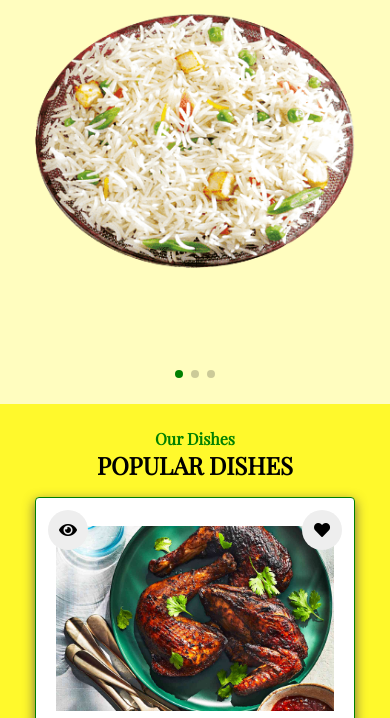
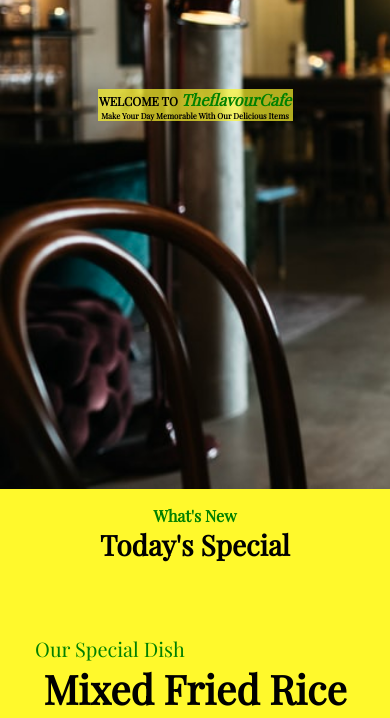
Before and after one commit to Jit10chatterjee/Restuarant, a plain HTML site: page index.html in a window 390 px wide. Shown: the part 311-1029 px from the top of the page. Drawn offline with nearby package versions, Linux system fonts and the light colour scheme.

Commit message:
changing

```diff
--- a/index.html
+++ b/index.html
@@ -23,6 +23,7 @@
 
         <a href="#" class="logo"><img src="image/about-logo.png" alt="">Flavour Cafe</a>
         <nav class="navbar">
+            <!-- <a class="" href="#Banner">Banner</a> -->
             <a class="active" href="#Home">Home</a>
             <a href="#dishes">Dishes</a>
             <a href="#about">About</a>
@@ -47,8 +48,21 @@
     </form>
     <!-- serach form end  -->
 
+    <!-- banner section start  -->
+    <Section class="banner" id="banner">
+        <div class="banner-container">
+            <div class="banner-content">
+                <h1>WELCOME TO <span id="CafeName">TheflavourCafe</span></h1>
+                <p>Make Your Day Memorable with Our Delicious Items</p>
+            </div>
+        </div>
+    </Section>
+    <!-- banner section end  -->
+
     <!-- home section starts  -->
     <section class="home" id="Home">
+        <h1>What's New</h1>
+        <h3>Today's Special</h3>
         <div class="swiper home-slider">
             <div class="swiper-wrapper wrapper">
                 <div class="swiper-slide slide">
--- a/style.css
+++ b/style.css
@@ -191,6 +191,62 @@ header .icons #menu-bars {
     top: 2rem;
     right: 3rem;
     font-size: 5rem;
+}
+
+#banner {
+    display: flex;
+    width: 100%;
+    height: 100rem;
+    position: relative;
+    background-image: url('image/cafe-img.jpg');
+    background-repeat: no-repeat;
+    background-size: cover;
+    margin: 0;
+    padding: 0;
+    justify-content: center;
+}
+
+#banner .banner-container {
+    position: absolute;
+    width: 50%;
+    top: 50%;
+}
+
+#banner .banner-container .banner-content {
+    position: relative;
+    display: flex;
+    flex-direction: column;
+    text-wrap: wrap;
+    justify-content: center;
+    background: #fff82caf;
+}
+
+#banner .banner-container .banner-content h1 {
+    text-align: center;
+    font-size: 3.5rem;
+}
+
+#CafeName {
+    font-size: 6rem;
+    font-style: italic;
+    color: var(--green);
+}
+
+#banner .banner-container .banner-content p {
+    text-align: center;
+    font-size: 2rem;
+    font-weight: bolder;
+}
+
+.home h1 {
+    color: var(--green);
+    font-size: 2rem;
+    text-align: center;
+}
+
+.home h3 {
+    font-size: 3.5rem;
+    text-align: center;
 }
 
 .home .home-slider .slide {
@@ -666,6 +722,18 @@ header .icons #menu-bars {
         width: 90%;
         margin: 0 1rem;
     }
+
+    #banner .banner-container .banner-content h1 {
+        font-size: 2rem;
+    }
+
+    #CafeName {
+        font-size: 2.5rem;
+    }
+
+    #banner .banner-container .banner-content p {
+        font-size: 1.5rem;
+    }
 }
 
 @media(max-width:450px) {
@@ -682,4 +750,16 @@ header .icons #menu-bars {
         width: 100%;
     }
 
+    #banner .banner-container .banner-content h1 {
+        font-size: 1.5rem;
+    }
+
+    #CafeName {
+        font-size: 2rem;
+    }
+
+    #banner .banner-container .banner-content p {
+        font-size: 1rem;
+    }
+
 }
```
Also changed, not shown: image/cafe-img.jpg (added).
